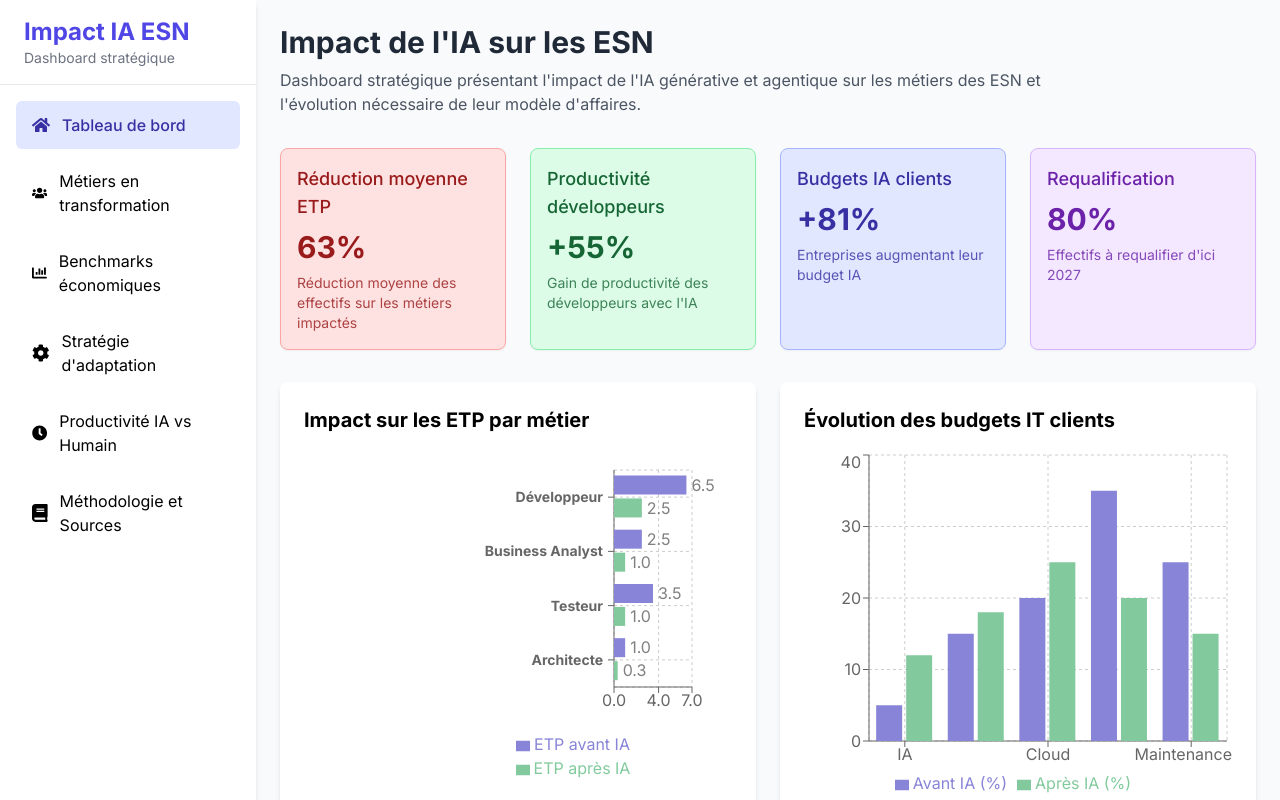
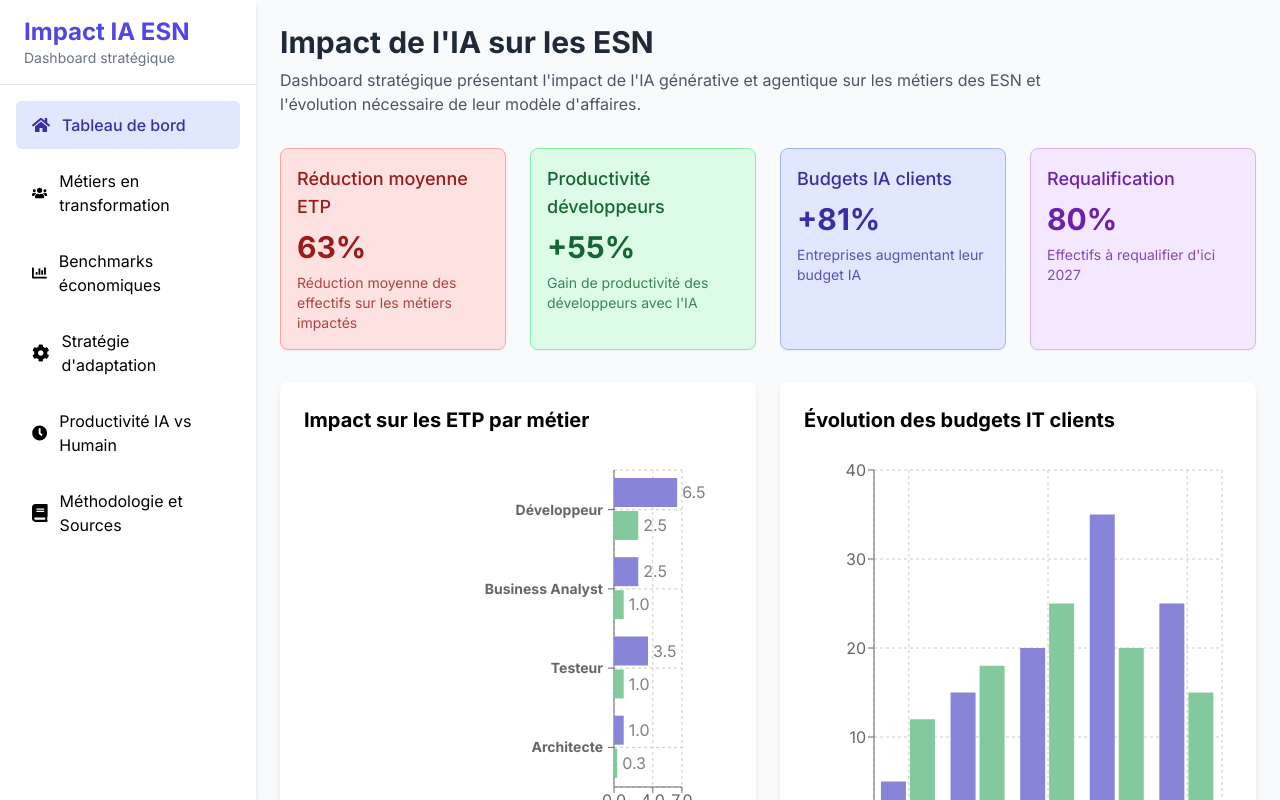
Before and after one commit to kbekouchi/impact-ia-esn-dashboard, a React (Create React App) app: page / in a window 1280 px wide. Built offline with nearby package versions, Linux system fonts and the light colour scheme.

Commit message:
Fix: Augmentation significative de la taille des graphiques pour mieux remplir l'encart

```diff
--- a/src/pages/Dashboard.js
+++ b/src/pages/Dashboard.js
@@ -73,11 +73,13 @@ const Dashboard = () => {
       {/* Graphiques principaux */}
       <div className="grid grid-cols-1 lg:grid-cols-2 gap-6">
         <InfoCard title="Impact sur les ETP par métier">
-          <ResponsiveContainer width="100%" height={350}>
+          {/* Augmentons la hauteur pour mieux remplir l'encart */}
+          <div style={{ height: '450px' }} className="w-full">
+            <ResponsiveContainer width="100%" height="100%">
               <BarChart
                 data={metiersData.etpComparaison}
                 layout="vertical"
-              margin={{ left: 160, right: 40, top: 20, bottom: 20 }}
+                margin={{ left: 160, right: 50, top: 20, bottom: 20 }}
               >
                 <CartesianGrid strokeDasharray="3 3" />
                 <XAxis
@@ -102,11 +104,17 @@ const Dashboard = () => {
                 </Bar>
               </BarChart>
             </ResponsiveContainer>
+          </div>
         </InfoCard>
 
         <InfoCard title="Évolution des budgets IT clients">
-          <ResponsiveContainer width="100%" height={350}>
-            <BarChart data={budgetData}>
+          {/* Augmentons aussi cette hauteur pour la cohérence */}
+          <div style={{ height: '450px' }} className="w-full">
+            <ResponsiveContainer width="100%" height="100%">
+              <BarChart
+                data={budgetData}
+                margin={{ left: 10, right: 10, top: 20, bottom: 20 }}
+              >
                 <CartesianGrid strokeDasharray="3 3" />
                 <XAxis dataKey="name" />
                 <YAxis domain={[0, 40]} />
@@ -116,6 +124,7 @@ const Dashboard = () => {
                 <Bar dataKey="apres" name="Après IA (%)" fill="#82ca9d" />
               </BarChart>
             </ResponsiveContainer>
+          </div>
         </InfoCard>
       </div>
 
```
Lines whose indentation alone changed are shown as unchanged.
